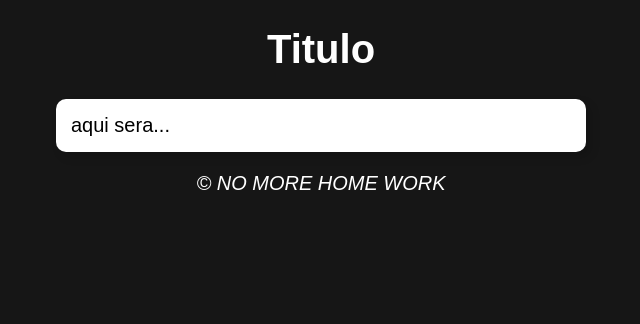
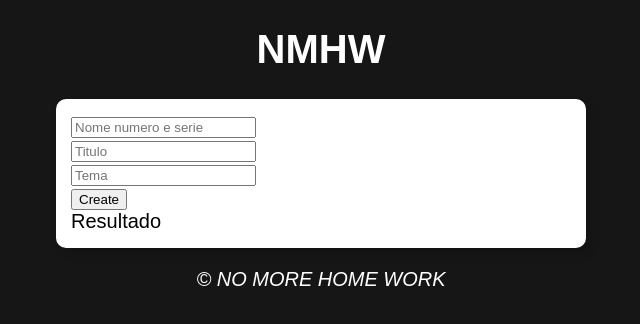
Before and after one commit to Isatsu/nmhw, a plain HTML site: page index.html in a window 1280 px wide. Shown: the whole page, without its empty margins (319-959 px from the left). Drawn offline with Linux system fonts and the light colour scheme.

Commit message:
Criei os inputs

```diff
--- a/index.html
+++ b/index.html
@@ -8,12 +8,18 @@
 </head>
 <body>
     <header>
-        <h1>Titulo</h1>
+        <h1>NMHW</h1>
     </header>
 
     <section>
         <div>
-            aqui sera...
+           <input type="text" placeholder="Nome numero e serie"> <br>
+           <input type="text" placeholder="Titulo"><br>
+           <input type="text" placeholder="Tema"><br>
+           <input type="button" value="Create">
+
+            <div id="res">Resultado</div>
+
         </div>
 
         <div>
--- a/script.js
+++ b/script.js
@@ -1,2 +1 @@
 //Arquivo de scripts
-alert('Olá, mundo')
```
